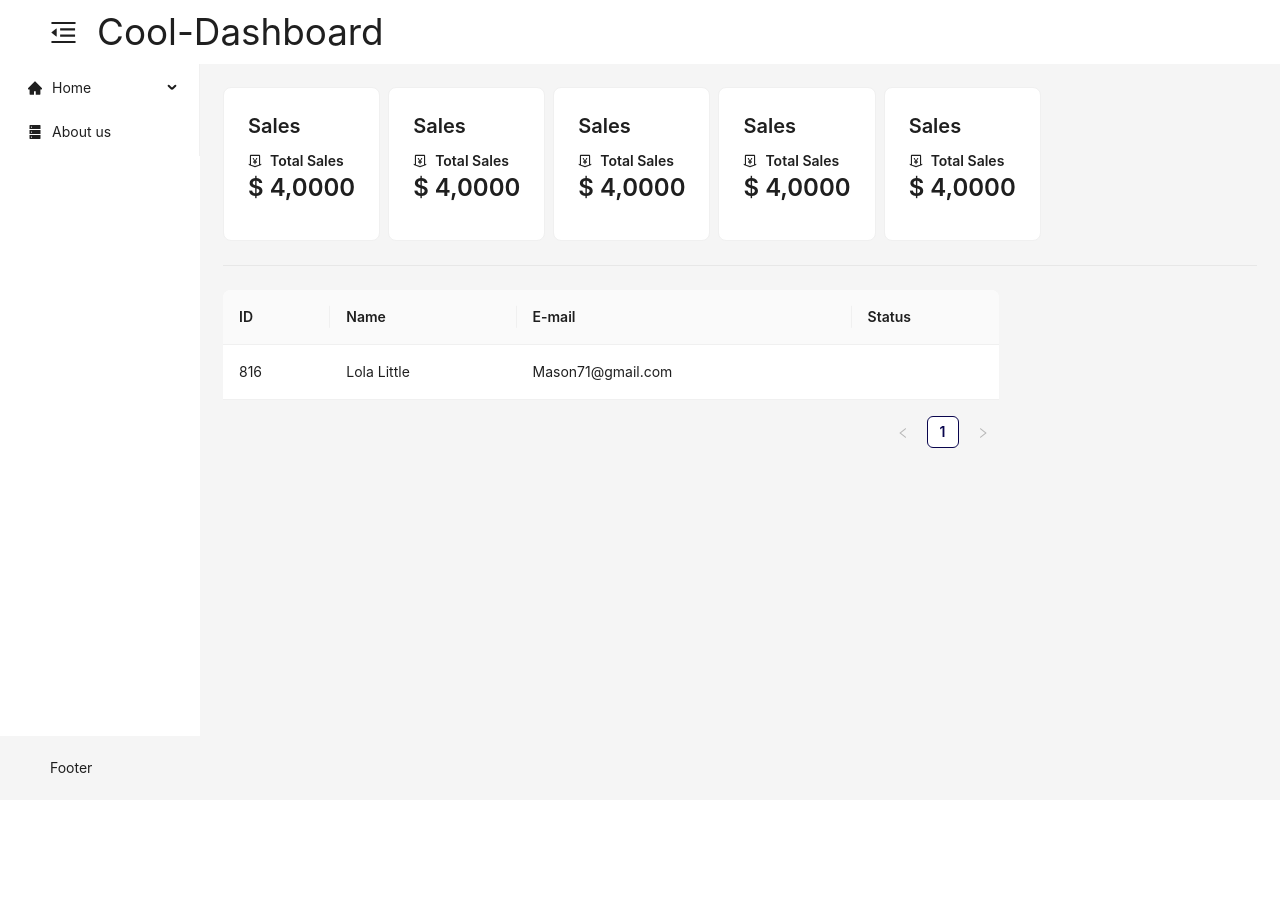
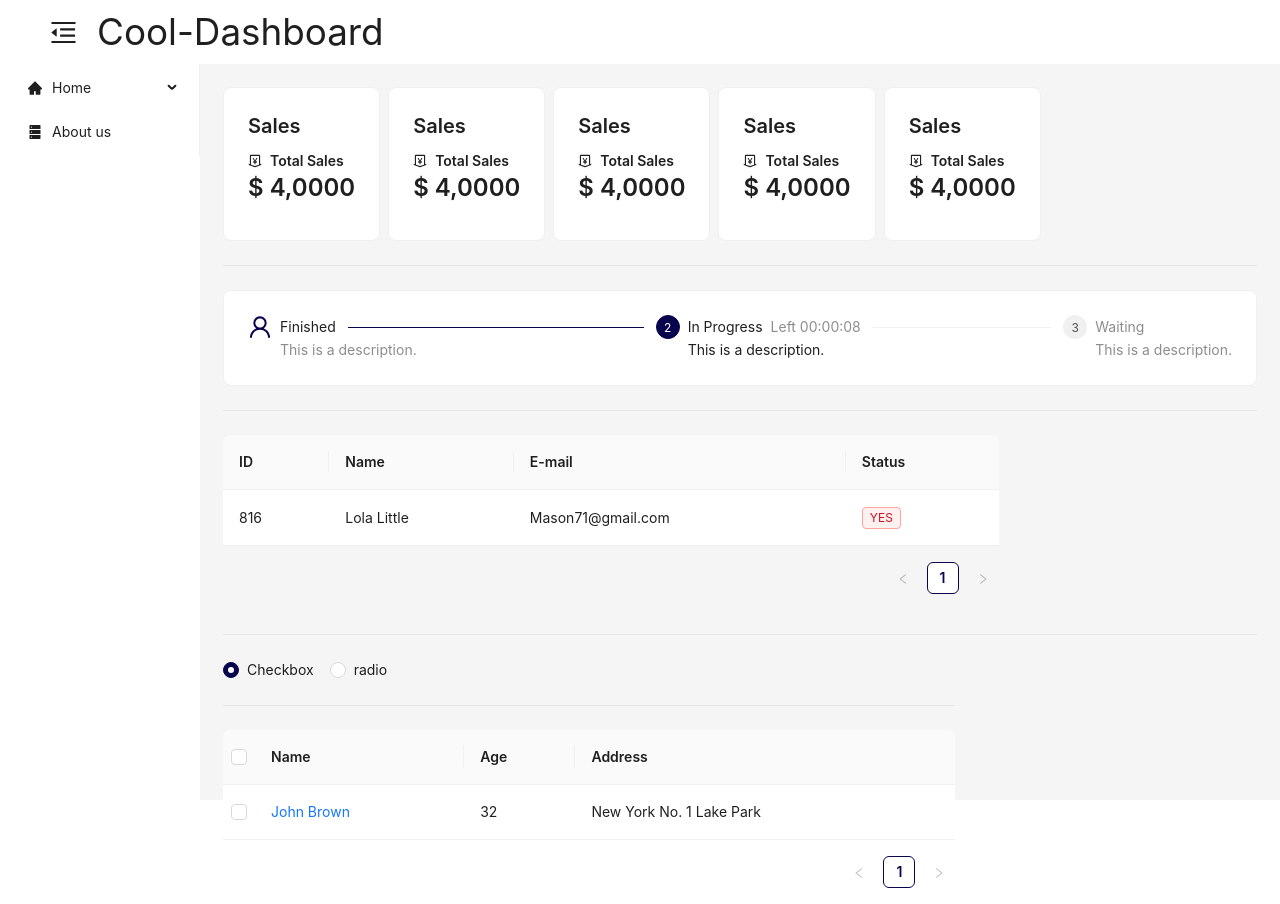
Before and after one commit to Cynthia-Isutsa/ant-design-new-features, a React (Vite) app in the folder dashboard/: page / in a window 1280 px wide. Before the commit the page ends 800 px from the top, so only its background shows below. Built offline with nearby package versions, Linux system fonts and the light colour scheme.

Commit message:
Table/steps

```diff
--- a/dashboard/src/DashBoard.tsx
+++ b/dashboard/src/DashBoard.tsx
@@ -7,18 +7,40 @@ import {
   UserOutlined,
 } from "@ant-design/icons";
 import "./styles/dashboard.css";
-import { Button, Card, Col, Divider, Layout, Menu, Row, Space, Table, Typography } from "antd";
+import {
+  Button,
+  Card,
+  Col,
+  Layout,
+  Menu,
+  Row,
+  Space,
+  Tag,
+  Typography,
+} from "antd";
 import { Content, Footer, Header } from "antd/es/layout/layout";
 import Sider from "antd/es/layout/Sider";
-import { useState } from "react";
-import {faker} from '@faker-js/faker'
+// import { useState } from "react";
+import { faker } from "@faker-js/faker";
+import React, { useState } from "react";
+import { Divider, Radio, Table } from "antd";
+import type { TableColumnsType } from "antd";
+import { Steps } from "antd";
 
+interface DataType {
+  key: React.Key;
+  name: string;
+  age: number;
+  address: string;
+}
 
 const { Text } = Typography;
 
-
 const DashBoard = () => {
   const [collasped, setCollasped] = useState<any>();
+  const [selectionType, setSelectionType] = useState<"checkbox" | "radio">(
+    "checkbox"
+  );
 
   const generateData = () => {
     const dat = [];
@@ -32,9 +54,66 @@ const DashBoard = () => {
       });
       return dat;
     }
-  }
+  };
 
-  const data = generateData()
+  const data = generateData();
+  const columns: TableColumnsType<DataType> = [
+    {
+      title: "Name",
+      dataIndex: "name",
+      render: (text: string) => <a>{text}</a>,
+    },
+    {
+      title: "Age",
+      dataIndex: "age",
+    },
+    {
+      title: "Address",
+      dataIndex: "address",
+    },
+  ];
+
+  const data1: DataType[] = [
+    {
+      key: "1",
+      name: "John Brown",
+      age: 32,
+      address: "New York No. 1 Lake Park",
+    },
+    // {
+    //   key: "2",
+    //   name: "Jim Green",
+    //   age: 42,
+    //   address: "London No. 1 Lake Park",
+    // },
+    // {
+    //   key: "3",
+    //   name: "Joe Black",
+    //   age: 32,
+    //   address: "Sydney No. 1 Lake Park",
+    // },
+    // {
+    //   key: "4",
+    //   name: "Disabled User",
+    //   age: 99,
+    //   address: "Sydney No. 1 Lake Park",
+    // },
+  ];
+
+  // rowSelection object indicates the need for row selection
+  const rowSelection = {
+    onChange: (selectedRowKeys: React.Key[], selectedRows: DataType[]) => {
+      console.log(
+        `selectedRowKeys: ${selectedRowKeys}`,
+        "selectedRows: ",
+        selectedRows
+      );
+    },
+    getCheckboxProps: (record: DataType) => ({
+      disabled: record.name === "Disabled User", // Column configuration not to be checked
+      name: record.name,
+    }),
+  };
 
   return (
     <Layout className="container">
@@ -175,6 +254,31 @@ const DashBoard = () => {
             </Card>
           </Space>
           <Divider />
+          <Card>
+              <Steps
+               current={1}
+               size="small"
+               items={[
+                 {
+                   title: 'Finished',
+                   description: 'This is a description.',
+                   icon: <UserOutlined />,
+                 },
+                 {
+                   title: 'In Progress',
+                   description : 'This is a description.',
+                   subTitle: 'Left 00:00:08',
+                 },
+                 {
+                   title: 'Waiting',
+                   description: 'This is a description.',
+                 },
+               ]}
+              />
+
+
+          </Card>
+          <Divider />
           {/* <Row gutter= {10}>
             <Col span={8}>
             <Card>
@@ -190,36 +294,69 @@ const DashBoard = () => {
           <Row>
             <Col span={18}>
               <Table
+                //style={{ height: 500 }}
                 dataSource={data}
                 columns={[
                   {
                     title: "ID",
                     dataIndex: "id",
-                key: "id"
+                    key: "id",
                   },
                   {
                     title: "Name",
                     dataIndex: "name",
-                key: "name"
-
+                    key: "name",
                   },
                   {
                     title: "E-mail",
                     dataIndex: "email",
-                key: "email"
+                    key: "email",
                   },
                   {
                     title: "Status",
                     dataIndex: "status",
-                key: "status"
-              }
+                    key: "status",
+                    render: (_: any, val: any) =>
+                      val ? (
+                        <Tag color="red">YES</Tag>
+                      ) : (
+                        <Tag color="blue">NO</Tag>
+                      ),
+                  },
                 ]}
               />
             </Col>
           </Row>
+          <Divider />
+          <Row>
+            <Col span="17">
+              <div>
+                <Radio.Group
+                  onChange={({ target: { value } }) => {
+                    setSelectionType(value);
+                  }}
+                  value={selectionType}
+                >
+                  <Radio value="checkbox">Checkbox</Radio>
+                  <Radio value="radio">radio</Radio>
+                </Radio.Group>
+
+                <Divider />
+
+                <Table
+                  rowSelection={{
+                    type: selectionType,
+                    ...rowSelection,
+                  }}
+                  columns={columns}
+                  dataSource={data1}
+                />
+              </div>
+            </Col>
+          </Row>
         </Content>
       </Layout>
-      <Footer>Footer</Footer>
+      {/* <Footer>Footer</Footer> */}
     </Layout>
   );
 };
```
Lines whose indentation alone changed are shown as unchanged.
